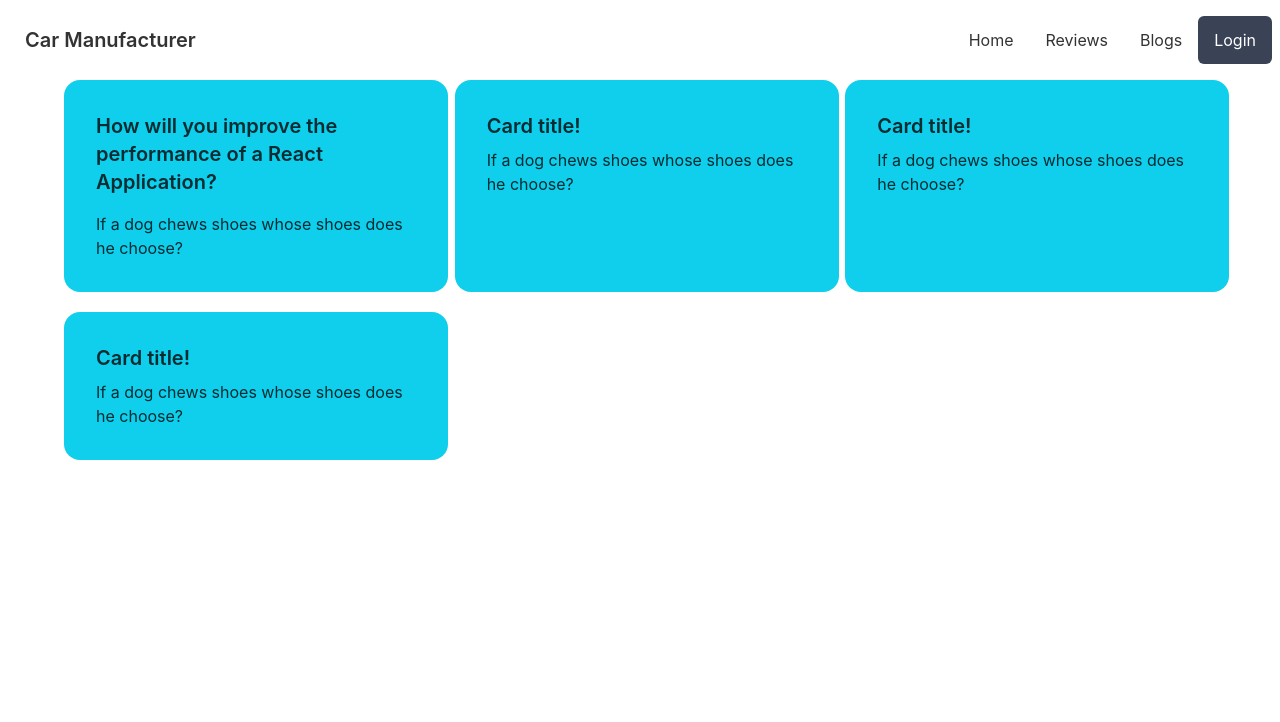
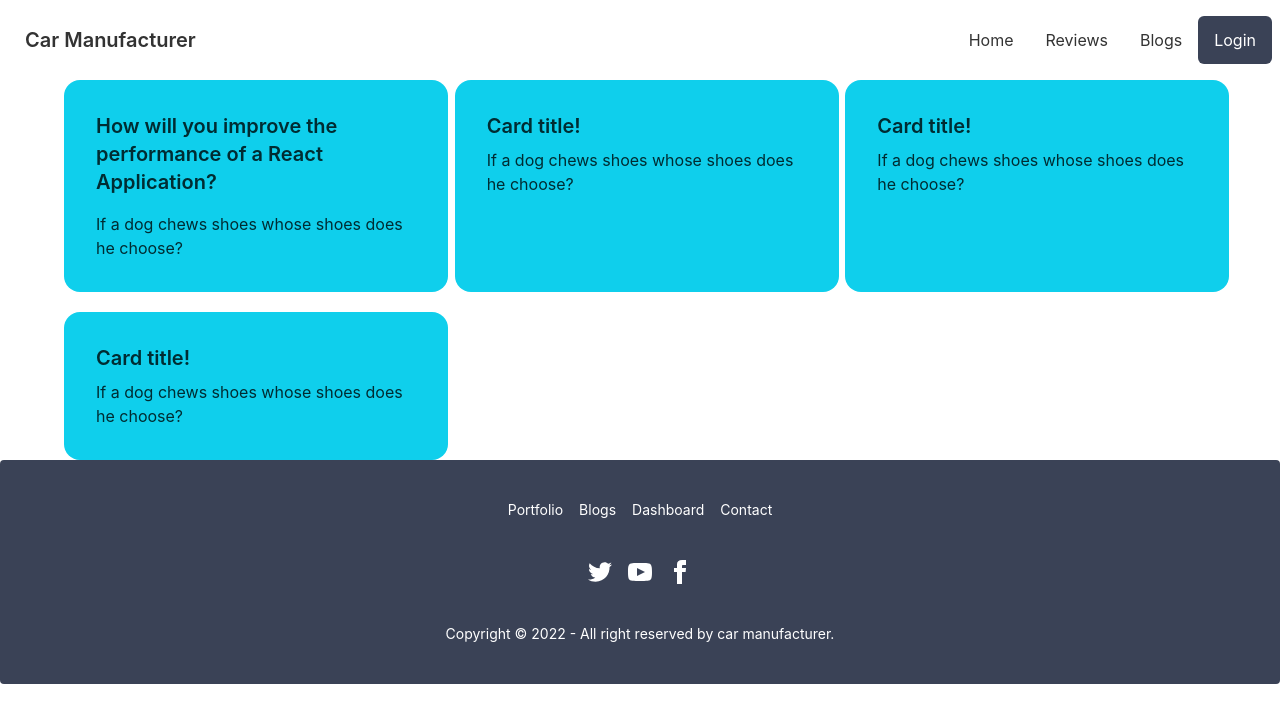
Before and after one commit to ambishalsaha01/manufacturer-website-client-side-12, a React (Create React App) app: page /blogs in a window 1280 px wide. Shown: the top 722 px of the page. Built offline with nearby package versions, Linux system fonts and the light colour scheme.

Commit message:
implement footer component

```diff
--- a/src/App.js
+++ b/src/App.js
@@ -2,6 +2,7 @@
 import './App.css';
 import Blogs from './Pages/Blogs/Blogs';
 import Home from './Pages/Home/Home';
+import Footer from './Pages/Shared/Footer';
 import Navbar from './Pages/Shared/Navbar';
 
 function App() {
@@ -13,6 +14,7 @@
         <Route path='/home' element={<Home></Home>}></Route>
         <Route path='/blogs' element={<Blogs></Blogs>}></Route>
       </Routes>
+      <Footer></Footer>
     </div>
   );
 }
--- /dev/null
+++ b/src/Pages/Shared/Footer.js
@@ -0,0 +1,26 @@
+import React from 'react';
+
+const Footer = () => {
+    return (
+        <footer class="footer footer-center p-10 bg-accent text-white rounded">
+            <div class="grid grid-flow-col gap-4">
+                <a class="link link-hover">Portfolio</a>
+                <a class="link link-hover">Blogs</a>
+                <a class="link link-hover">Dashboard</a>
+                <a class="link link-hover">Contact</a>
+            </div>
+            <div>
+                <div class="grid grid-flow-col gap-4">
+                    <a><svg xmlns="http://www.w3.org/2000/svg" width="24" height="24" viewBox="0 0 24 24" class="fill-current"><path d="M24 4.557c-.883.392-1.832.656-2.828.775 1.017-.609 1.798-1.574 2.165-2.724-.951.564-2.005.974-3.127 1.195-.897-.957-2.178-1.555-3.594-1.555-3.179 0-5.515 2.966-4.797 6.045-4.091-.205-7.719-2.165-10.148-5.144-1.29 2.213-.669 5.108 1.523 6.574-.806-.026-1.566-.247-2.229-.616-.054 2.281 1.581 4.415 3.949 4.89-.693.188-1.452.232-2.224.084.626 1.956 2.444 3.379 4.6 3.419-2.07 1.623-4.678 2.348-7.29 2.04 2.179 1.397 4.768 2.212 7.548 2.212 9.142 0 14.307-7.721 13.995-14.646.962-.695 1.797-1.562 2.457-2.549z"></path></svg></a>
+                    <a><svg xmlns="http://www.w3.org/2000/svg" width="24" height="24" viewBox="0 0 24 24" class="fill-current"><path d="M19.615 3.184c-3.604-.246-11.631-.245-15.23 0-3.897.266-4.356 2.62-4.385 8.816.029 6.185.484 8.549 4.385 8.816 3.6.245 11.626.246 15.23 0 3.897-.266 4.356-2.62 4.385-8.816-.029-6.185-.484-8.549-4.385-8.816zm-10.615 12.816v-8l8 3.993-8 4.007z"></path></svg></a>
+                    <a><svg xmlns="http://www.w3.org/2000/svg" width="24" height="24" viewBox="0 0 24 24" class="fill-current"><path d="M9 8h-3v4h3v12h5v-12h3.642l.358-4h-4v-1.667c0-.955.192-1.333 1.115-1.333h2.885v-5h-3.808c-3.596 0-5.192 1.583-5.192 4.615v3.385z"></path></svg></a>
+                </div>
+            </div>
+            <div>
+                <p>Copyright © 2022 - All right reserved by car manufacturer.</p>
+            </div>
+        </footer>
+    );
+};
+
+export default Footer;
```
